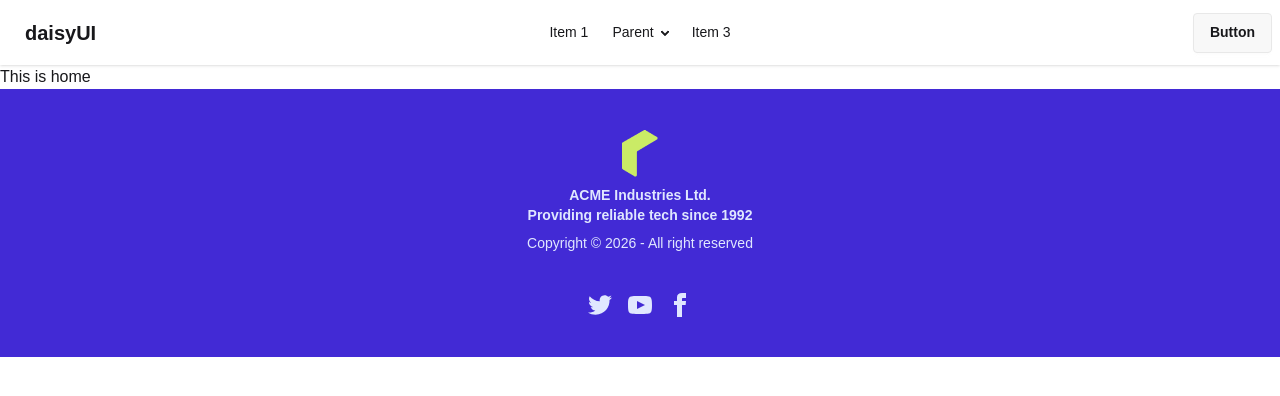
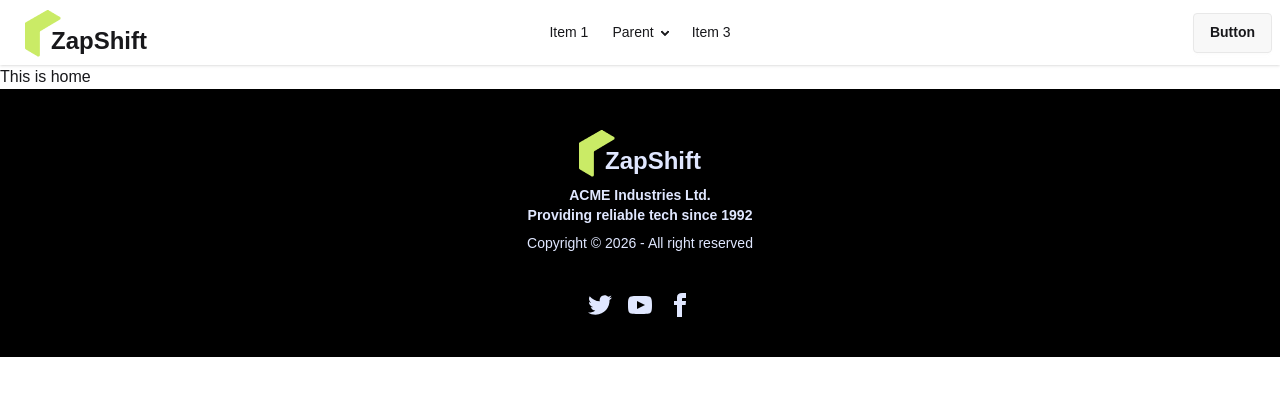
Before and after one commit to Al-Amin018555/zap-shift-client, a React (Vite) app: page / in a window 1280 px wide. Shown: the top 396 px of the page. Built offline with nearby package versions, Linux system fonts and the light colour scheme.

Commit message:
added logo in nav & footer afterupdating it,width set for root layout

```diff
--- a/src/components/logo/Logo.jsx
+++ b/src/components/logo/Logo.jsx
@@ -1,8 +1,9 @@
 import logo from '../../assets/logo.png'
 const Logo = () => {
     return (
-        <div>
+        <div className='flex items-end'>
             <img src={logo} alt="" />
+            <h3 className='text-2xl font-extrabold -ms-2.5'>ZapShift</h3>
         </div>
     );
 };
--- a/src/layouts/RootLayout.jsx
+++ b/src/layouts/RootLayout.jsx
@@ -4,7 +4,7 @@ import Navbar from "../pages/shared/Navbar/Navbar";
 
 const RootLayout = () => {
     return (
-        <div>
+        <div className="max-w-7xl mx-auto">
             <Navbar></Navbar>
             <Outlet></Outlet>
             <Footer></Footer>
--- a/src/pages/shared/Footer/Footer.jsx
+++ b/src/pages/shared/Footer/Footer.jsx
@@ -2,7 +2,7 @@ import Logo from "../../../components/logo/Logo";
 
 const Footer = () => {
     return (
-        <footer className="footer footer-horizontal footer-center bg-primary text-primary-content p-10">
+        <footer className="footer footer-horizontal footer-center bg-black text-primary-content p-10">
             <aside>
                 <Logo></Logo>
                 <p className="font-bold">
--- a/src/pages/shared/Navbar/Navbar.jsx
+++ b/src/pages/shared/Navbar/Navbar.jsx
@@ -1,3 +1,5 @@
+import Logo from "../../../components/logo/Logo";
+
 const Navbar = () => {
     return (
         <div className="navbar bg-base-100 shadow-sm">
@@ -20,7 +22,9 @@ const Navbar = () => {
                         <li><a>Item 3</a></li>
                     </ul>
                 </div>
-                <a className="btn btn-ghost text-xl">daisyUI</a>
+                <a className="btn btn-ghost text-xl">
+                    <Logo></Logo>
+                </a>
             </div>
             <div className="navbar-center hidden lg:flex">
                 <ul className="menu menu-horizontal px-1">
```
